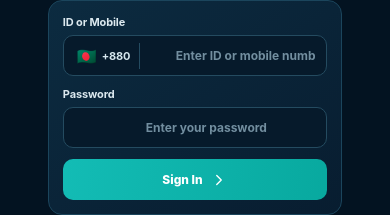
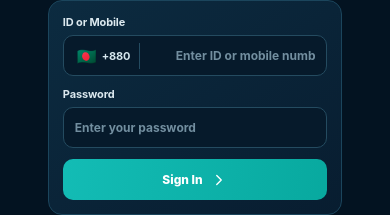
Before and after one commit to rasedulinfinix100-afk/platform, a Next.js app: page /Client/Auth/Login in a window 390 px wide. Shown: the part 301-516 px from the top of the page. Built offline with nearby package versions, Linux system fonts and the light colour scheme.

Commit message:
Align standalone auth inputs from left and keep prefix space only on phone fields: app/Client/Auth/Login/page.css

```diff
--- a/app/Client/Auth/Login/page.css
+++ b/app/Client/Auth/Login/page.css
@@ -8,3 +8,7 @@
 .auth-field input{ unicode-bidi:plaintext; }
 .auth-input-wrap input{padding-left:112px!important;padding-right:11px!important;text-align:left!important;direction:ltr;}
 .country-code{left:9px!important;right:auto!important;}
+
+/* Plain fields (name/password) start at the normal left inset; phone fields reserve prefix space */
+.auth-field>input{padding:0 11px!important;text-align:left!important;direction:ltr;}
+.auth-input-wrap>input{padding-left:112px!important;padding-right:11px!important;text-align:left!important;direction:ltr;}
```
